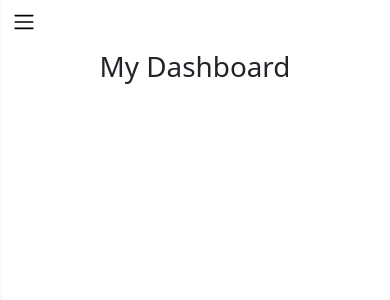
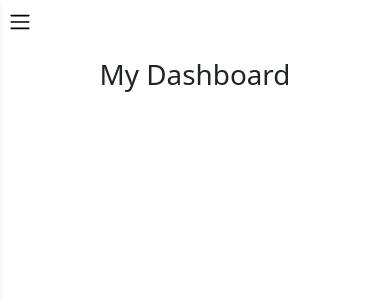
Before and after one commit to jeremyagnz/JLeague, an Angular app: page /dashboard in a window 390 px wide. Shown: the top 300 px of the page. Built offline with nearby package versions, Linux system fonts and the light colour scheme; sample sign-in values are in the browser's storage.

Commit message:
Fix margenes

```diff
--- a/src/app/dashboard/dashboard.component.scss
+++ b/src/app/dashboard/dashboard.component.scss
@@ -22,7 +22,7 @@
 
   .main-content {
     width: 100vw;
-    height: 100vh;
+    height: 100dvh;
     padding: 1rem;
     overflow-y: auto;
   }
--- a/src/app/shared/components/aside-bar/aside-bar.component.html
+++ b/src/app/shared/components/aside-bar/aside-bar.component.html
@@ -1,5 +1,4 @@
-<div class="container pt-2">
-
+<div class="aside-contaier p-2">
   <button class="navbar-toggler d-md-none" type="button" (click)="toggleSidenav()" aria-label="Toggle navigation">
     <span class="navbar-toggler-icon"></span>
   </button>
@@ -66,5 +65,4 @@
       </div>
     </div>
   </div>
-
 </div>
--- a/src/app/shared/components/aside-bar/aside-bar.component.scss
+++ b/src/app/shared/components/aside-bar/aside-bar.component.scss
@@ -1,6 +1,7 @@
 .sidenav {
   position: fixed;
   top: 0;
+  left: 0;
   left: -250px;
   height: 100dvh;
   width: 250px;
@@ -18,7 +19,7 @@
   top: 0;
   left: 0;
   width: 100vw;
-  height: 100vh;
+  height: 100dvh;
   background-color: rgba(0, 0, 0, 0.5);
   z-index: 1040;
 }
```
